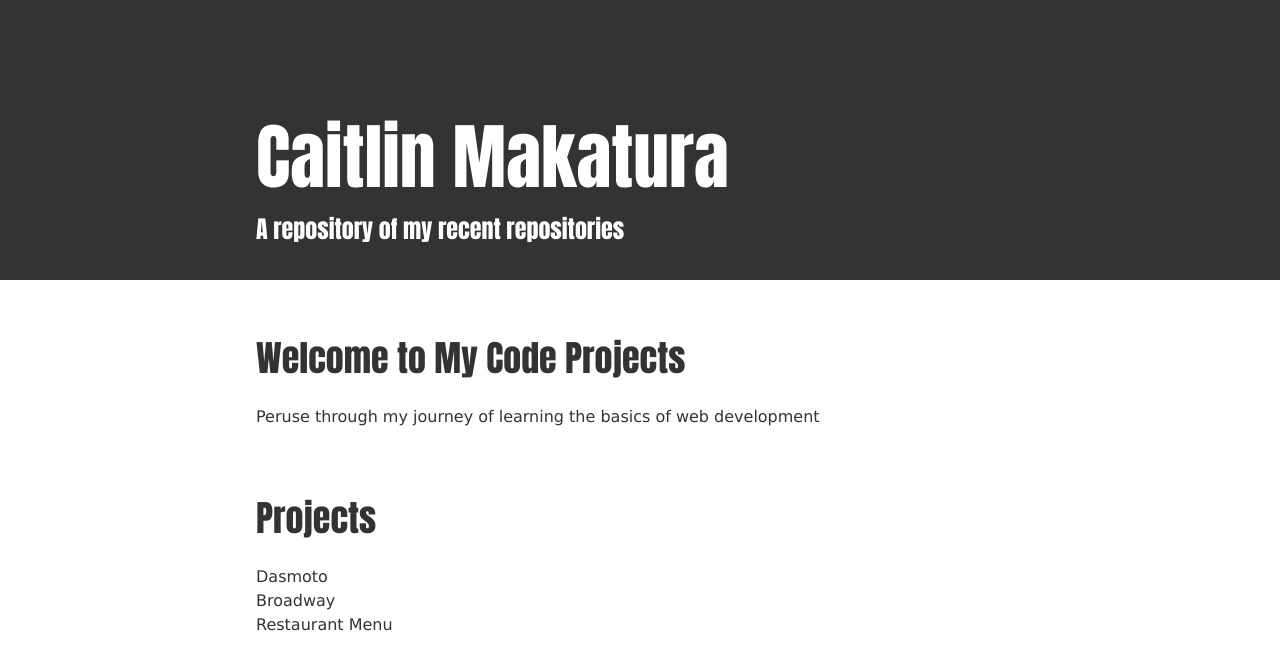
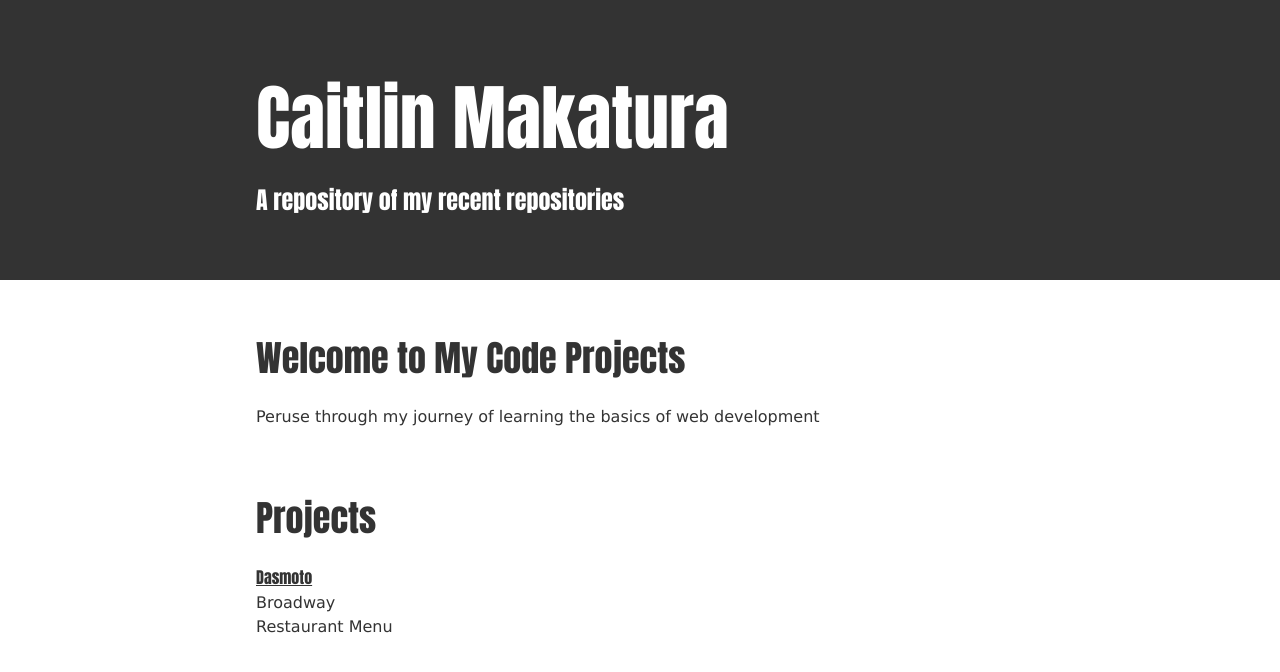
Before and after one commit to caitimak/caitimak.github.io, a plain HTML site: page index.html in a window 1280 px wide. Drawn offline with Linux system fonts and the light colour scheme.

Commit message:
Attempt at project link.

```diff
--- a/index.html
+++ b/index.html
@@ -19,7 +19,7 @@
     <section id="Projects">
       <h2>Projects</h2>
       <ul>
-        <li>Dasmoto</li>
+        <li><a href="./Dasmoto">Dasmoto</a></li>
         <li>Broadway</li>
         <li>Restaurant Menu</li>
       </ul>
--- a/resources/style.css
+++ b/resources/style.css
@@ -18,6 +18,7 @@ h2 {
 h3 {
   font-size: 24px;
   color: white;
+  padding-top: 10px;
 }
 
 p, li {
@@ -40,6 +41,7 @@ header {
   height: 35vh;
   padding-left: 20%;
   background-color: #333;
+  position: relative;
 }
 
 section {
@@ -47,7 +49,11 @@ section {
 }
 
 .hero {
-  padding-top: 10%;
+  /*padding-top: 5%;*/
+  vertical-align: middle;
+  position: absolute;
+  top: 50%;
+  transform: translateY(-50%);
 }
 
 #Projects {
```
